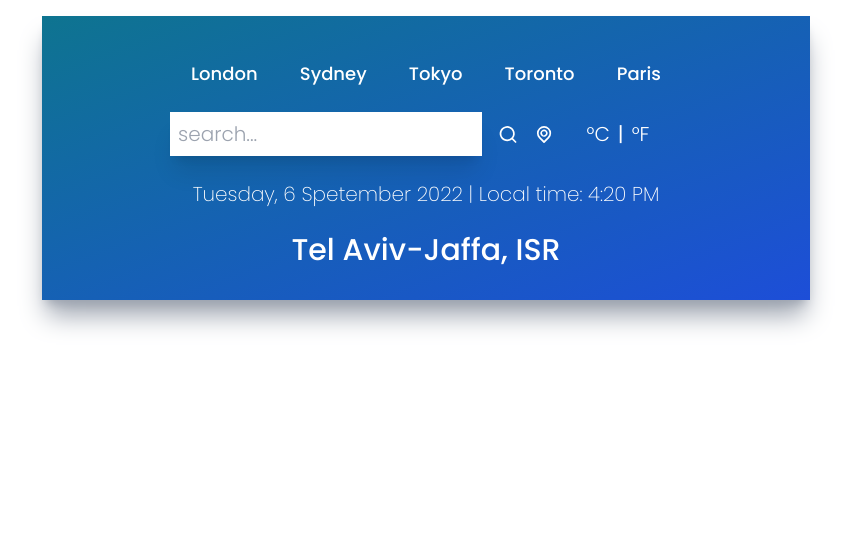
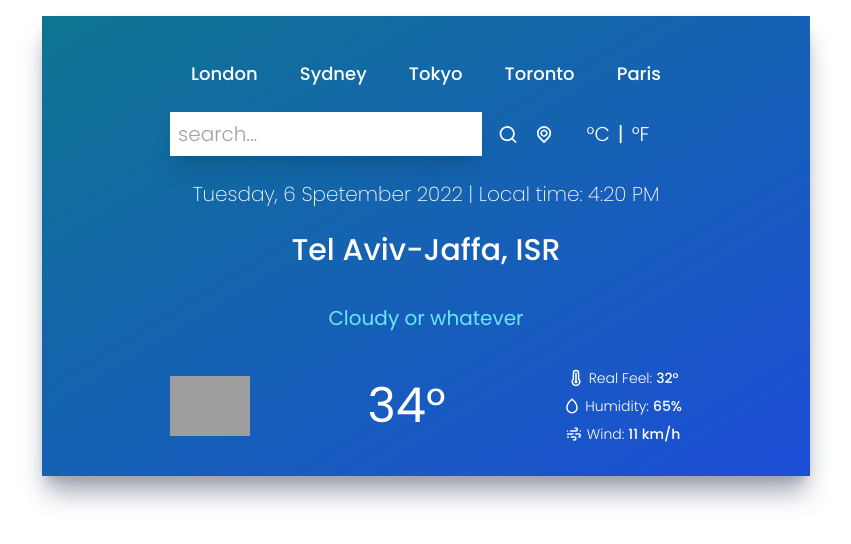
Before and after one commit to Ayen11/weather-app, a React (Create React App) app: page / in a window 1280 px wide. Shown: the top 544 px of the page, without its empty margins (214-1065 px from the left). Built offline with nearby package versions, Linux system fonts and the light colour scheme; grey boxes are pictures that could not be loaded.

Commit message:
added side details
added real feel, humidity and wind along w all the icons needed

```diff
--- a/src/App.js
+++ b/src/App.js
@@ -3,6 +3,7 @@ import UilReact from "@iconscout/react-unicons/icons/uil-react";
 import TopButtons from "./components/TopButtons";
 import Inputs from "./components/Inputs";
 import TimeAndLocation from "./components/TimeAndLocation";
+import TempatureAndDetails from "./components/TempatureAndDetails";
 
 function App() {
   return (
@@ -10,6 +11,7 @@ function App() {
       <TopButtons />
       <Inputs />
       <TimeAndLocation />
+      <TempatureAndDetails />
     </div>
   );
 }
--- /dev/null
+++ b/src/components/TempatureAndDetails.jsx
@@ -0,0 +1,51 @@
+import React from "react";
+import {
+  UilArrowUp,
+  UilArrowDown,
+  UilTemperature,
+  UilTear,
+  UilWind,
+  UilSun,
+  UilSunset,
+} from "@iconscout/react-unicons";
+
+function TempatureAndDetails() {
+  return (
+    <div>
+      <div className=" flex items-center justify-center py-6 text-xl text-cyan-300">
+        <p>Cloudy or whatever</p>
+      </div>
+      <div className="flex flex-row items-center justify-between text-white py-3">
+        <img
+          src="http://openweathermap.org/img/wn/01d@2x.png"
+          alt="sun"
+          className="w-20"
+        />
+        <p className="text-5xl">34°</p>
+        {/* details */}
+        <div className="flex flex-col space-y-2">
+          {/* real feel */}
+          <div className="flex font-light text-sm items-center justify-center">
+            <UilTemperature size={18} className="mr-1" />
+            Real Feel:
+            <span className="font-medium ml-1">32°</span>
+          </div>
+          {/* Humidity */}
+          <div className="flex font-light text-sm items-center justify-center">
+            <UilTear size={18} className="mr-1" />
+            Humidity:
+            <span className="font-medium ml-1">65%</span>
+          </div>
+          {/* Wind */}
+          <div className="flex font-light text-sm items-center justify-center">
+            <UilWind size={18} className="mr-1" />
+            Wind:
+            <span className="font-medium ml-1">11 km/h</span>
+          </div>
+        </div>
+      </div>
+    </div>
+  );
+}
+
+export default TempatureAndDetails;
```
Also changed, not shown: 1 other file (tests, documents, lock files or other folders).
